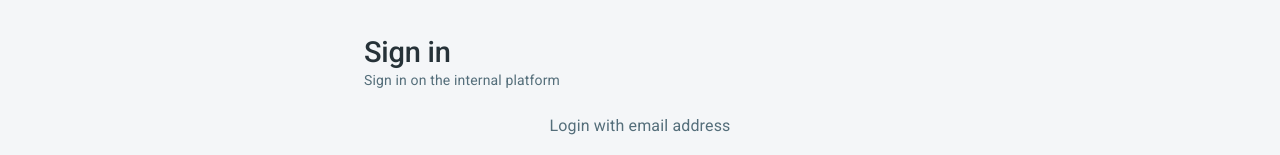
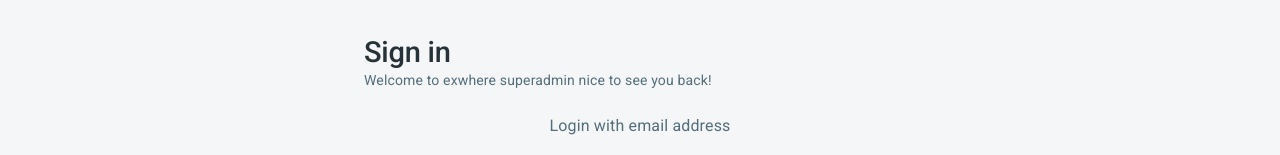
Before and after one commit to wiliyam/antares-react-material-ui-dashboard, a React (Create React App) app: page /auth in a window 1280 px wide. Shown: the part 224-379 px from the top of the page. Built offline with nearby package versions, Linux system fonts and the light colour scheme.

Commit message:
fix : text

```diff
--- a/src/views/auth/LoginView.js
+++ b/src/views/auth/LoginView.js
@@ -129,7 +129,7 @@ const LoginView = () => {
                       gutterBottom
                       variant="body2"
                     >
-                      Sign in on the internal platform
+                      Welcome to exwhere superadmin nice to see you back!
                   </Typography>
                   </Box>
                   {/* <Grid
```
